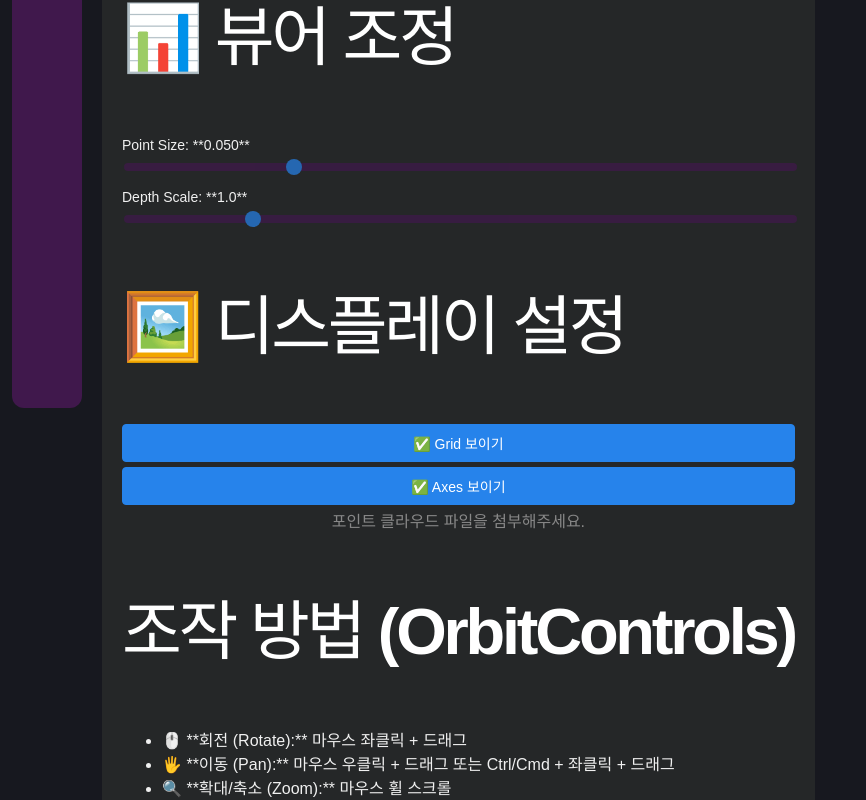
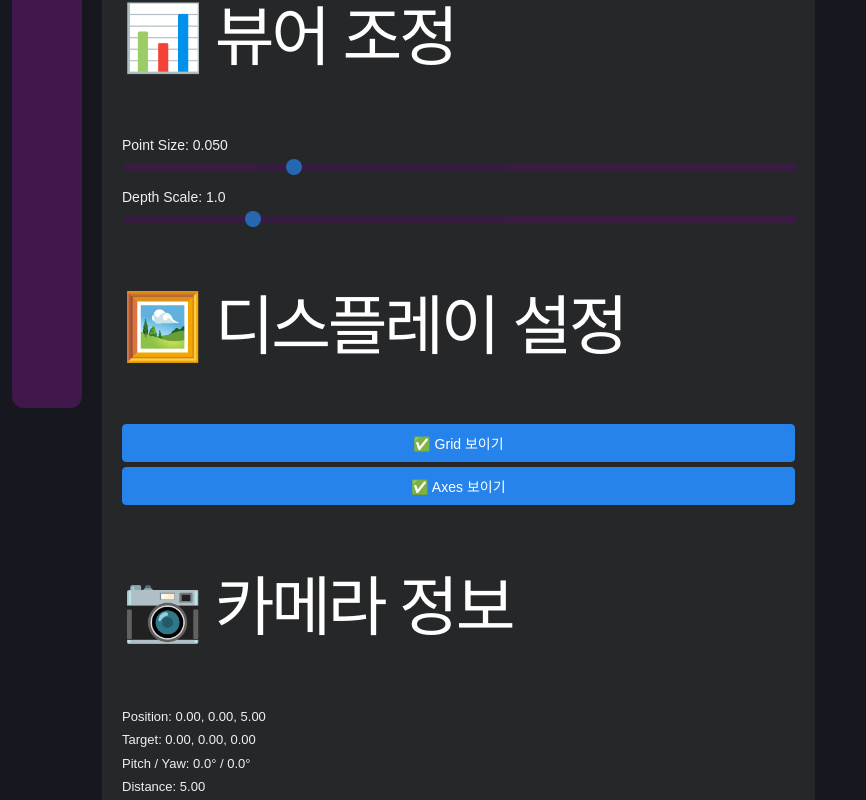
Before and after one commit to nidolight/serdic-assignment, a React (Vite) app: page /point-cloud-viewer in a window 1280 px wide. Shown: the part 380-1180 px from the top of the page, without its empty margins (0-866 px from the left). Built offline with nearby package versions, Linux system fonts and the light colour scheme; a web font is replaced by a local one.

Commit message:
feat(viewer): Add real-time camera information display

```diff
--- a/src/pages/PointCloudViewer/PointCloudViewer.module.css
+++ b/src/pages/PointCloudViewer/PointCloudViewer.module.css
@@ -106,3 +106,17 @@
 .toggleInactive:hover {
   background-color: var(--color-bg-5);
 }
+
+.infoList {
+  list-style: none;
+  padding: 0;
+  margin: 0;
+  font-size: 13px;
+  line-height: 1.8;
+  color: var(--color-text-body);
+}
+
+.infoList li {
+  /* 정보를 왼쪽 정렬 */
+  text-align: left;
+}
--- a/src/pages/PointCloudViewer/index.jsx
+++ b/src/pages/PointCloudViewer/index.jsx
@@ -1,7 +1,7 @@
 // src/pages/PointCloudViewer/index.jsx
 
 import React, { useState, useEffect, Suspense } from 'react';
-import { Canvas, useLoader } from '@react-three/fiber'; // 1. R3F 핵심 모듈
+import { Canvas, useLoader, useFrame, useThree  } from '@react-three/fiber'; // 1. R3F 핵심 모듈
 import { OrbitControls, Center, Grid } from '@react-three/drei'; // 2. 유용한 헬퍼들 (카메라 컨트롤, 중앙 정렬)
 import { PLYLoader } from 'three/examples/jsm/loaders/PLYLoader'; // 3. PLY 파일 로더
 import styles from './PointCloudViewer.module.css';
@@ -31,6 +31,38 @@ const PointCloudModel = ({ url, pointSize, depthScale }) => {
     );
 };
 
+const CameraInfoUpdater = ({ setCameraInfo }) => {
+  // useThree()를 사용하여 캔버스의 현재 상태 (카메라, 컨트롤 등)에 접근
+  const { camera, controls } = useThree();
+
+  useFrame(() => {
+    // OrbitControls가 로드된 후에만 실행되도록 체크
+    // controls는 OrbitControls에서 makeDefault prop을 사용했으므로 접근 가능
+    if (controls) {
+      // 카메라 정보를 React 상태로 업데이트
+      setCameraInfo({
+        position: [
+          camera.position.x,
+          camera.position.y,
+          camera.position.z
+        ],
+        target: [
+          controls.target.x,
+          controls.target.y,
+          controls.target.z
+        ],
+        // pitch (X축 회전)와 yaw (Y축 회전)은 각도(Degree)로 변환
+        pitch: camera.rotation.x * (180 / Math.PI),
+        yaw: camera.rotation.y * (180 / Math.PI),
+        // 카메라와 타겟 사이의 거리 계산
+        distance: camera.position.distanceTo(controls.target)
+      });
+    }
+  });
+
+  return null; // 뷰어에 아무것도 렌더링하지 않음
+};
+
 const PointCloudViewer = () => {
   const [file, setFile] = useState(null);
   const [fileUrl, setFileUrl] = useState(null); // 4. 로더에 전달할 URL 상태
@@ -38,8 +70,13 @@ const PointCloudViewer = () => {
   const [pointSize, setPointSize] = useState(0.05); // 초기 점 크기: 0.05
   const [depthScale, setDepthScale] = useState(1.0);  // 초기 깊이 스케일: 1.0
   // 카메라 초기 정보 (위치, 타겟)
-  const [cameraInfo, setCameraInfo] = useState({ position: [0, 0, 5], target: [0, 0, 0] });
-
+  const [cameraInfo, setCameraInfo] = useState({
+      position: [0, 0, 5],
+      target: [0, 0, 0],
+      pitch: 0,         // 새로 추가
+      yaw: 0,           // 새로 추가
+      distance: 5       // 새로 추가 (초기 카메라 위치 [0,0,5]와 타겟 [0,0,0] 사이의 거리)
+    });
   const [showGrid, setShowGrid] = useState(true); // 그리드 보이기
   const [showAxes, setShowAxes] = useState(true); // 축 보이기
 
@@ -92,7 +129,7 @@ const PointCloudViewer = () => {
 
           {/* 1. Point Size 슬라이더 */}
           <label className={styles.sliderLabel}>
-            Point Size: **{pointSize.toFixed(3)}**
+            Point Size: {pointSize.toFixed(3)}
             <input
               type="range"
               min="0.001"
@@ -106,7 +143,7 @@ const PointCloudViewer = () => {
 
           {/* 2. Depth Scale 슬라이더 */}
           <label className={styles.sliderLabel}>
-            Depth Scale: **{depthScale.toFixed(1)}**
+            Depth Scale: {depthScale.toFixed(1)}
             <input
               type="range"
               min="0.1"
@@ -136,6 +173,14 @@ const PointCloudViewer = () => {
           >
             {showAxes ? '✅ Axes 보이기' : '❌ Axes 숨기기'}
           </button>
+
+          <h3 className={styles.controlsTitle}>📷 카메라 정보</h3>
+          <ul className={styles.infoList}>
+            <li>Position: {cameraInfo.position.map(v => v.toFixed(2)).join(', ')}</li>
+            <li>Target: {cameraInfo.target.map(v => v.toFixed(2)).join(', ')}</li>
+            <li>Pitch / Yaw: {cameraInfo.pitch.toFixed(1)}° / {cameraInfo.yaw.toFixed(1)}°</li>
+            <li>Distance: {cameraInfo.distance.toFixed(2)}</li>
+          </ul>
         </div>
       </div>
 
@@ -173,6 +218,11 @@ const PointCloudViewer = () => {
 
             {/* 마우스로 화면을 돌려볼 수 있게 해주는 컨트롤 */}
             <OrbitControls makeDefault />
+
+            <CameraInfoUpdater setCameraInfo={setCameraInfo} />
+
+            <OrbitControls makeDefault />
+
           </Canvas>
         ) : (
           <div style={{ color: '#888' }}>포인트 클라우드 파일을 첨부해주세요.</div>
@@ -181,9 +231,9 @@ const PointCloudViewer = () => {
       <div className={styles.controlsSection}>
           <h3 className={styles.controlsTitle}>조작 방법 (OrbitControls)</h3>
           <ul className={styles.controlList}>
-            <li>🖱️ **회전 (Rotate):** 마우스 좌클릭 + 드래그</li>
-            <li>🖐️ **이동 (Pan):** 마우스 우클릭 + 드래그 또는 Ctrl/Cmd + 좌클릭 + 드래그</li>
-            <li>🔍 **확대/축소 (Zoom):** 마우스 휠 스크롤</li>
+            <li>🖱️ 회전 (Rotate): 마우스 좌클릭 + 드래그</li>
+            <li>🖐️ 이동 (Pan): 마우스 우클릭 + 드래그 또는 Ctrl/Cmd + 좌클릭 + 드래그</li>
+            <li>🔍 확대/축소 (Zoom): 마우스 휠 스크롤</li>
           </ul>
         </div>
     </div>
```
